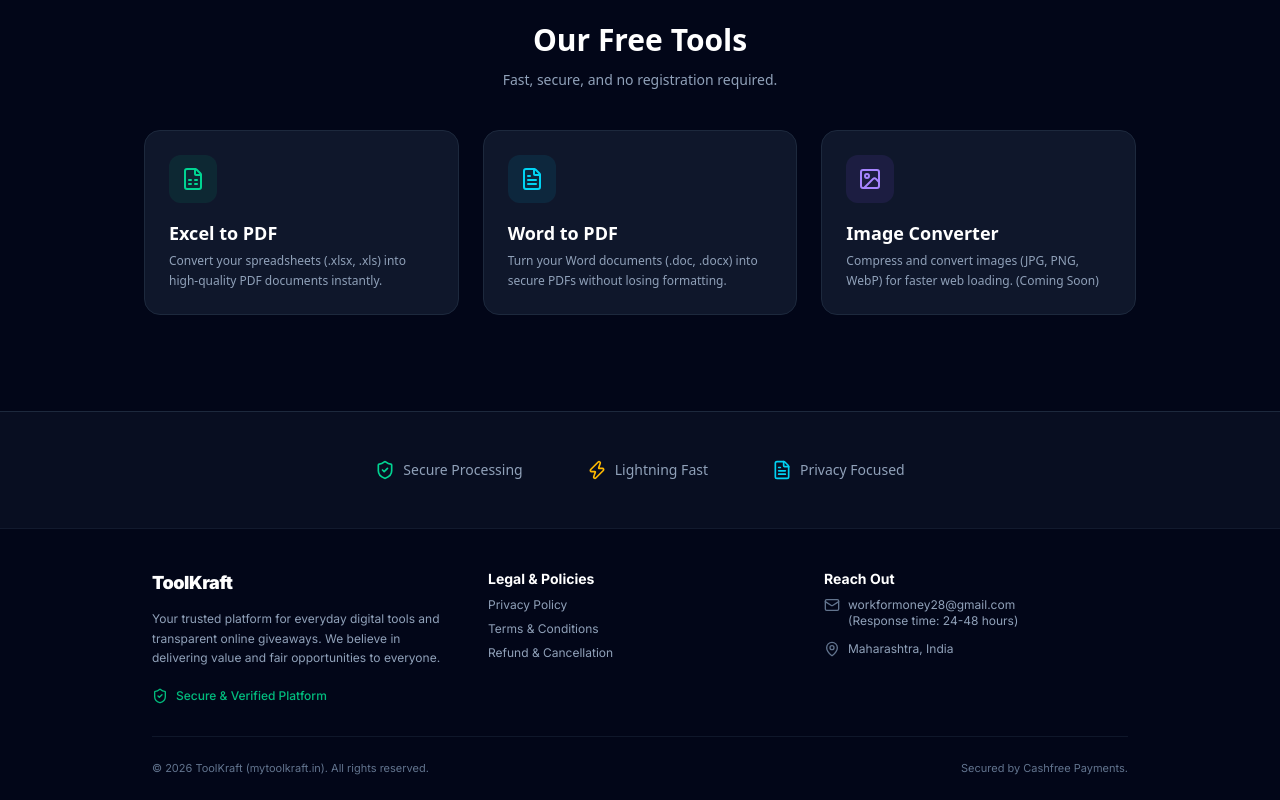
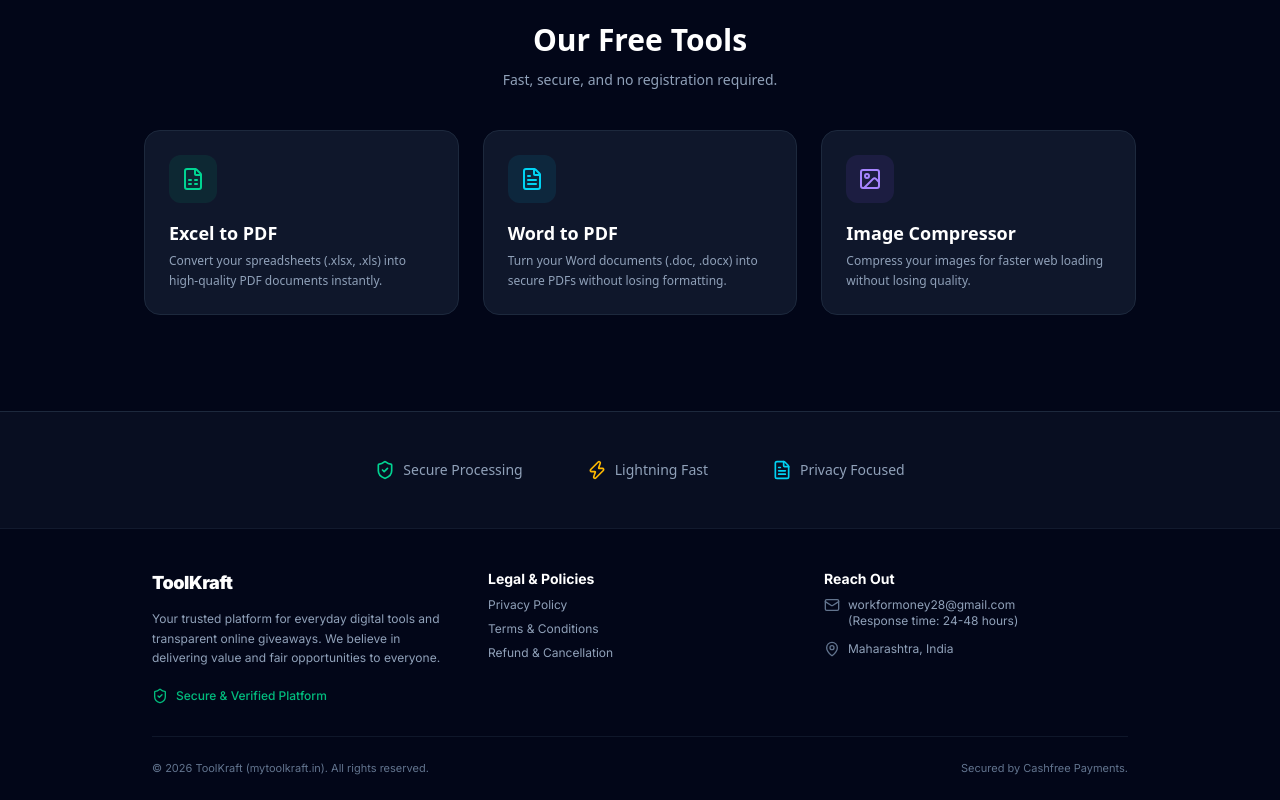
Before and after one commit to atulpatle28/toolnova, a Next.js app: page / in a window 1280 px wide. Shown: the part 1037-1837 px from the top of the page. Built offline with nearby package versions, Linux system fonts and the light colour scheme.

Commit message:
Fix tool links to point correctly inside the /tools directory

```diff
--- a/app/page.tsx
+++ b/app/page.tsx
@@ -78,7 +78,7 @@ export default function Home() {
         <div className="grid grid-cols-1 sm:grid-cols-2 md:grid-cols-3 gap-6">
 
           {/* Tool 1 */}
-          <Link href="/excel-to-pdf" className="group p-6 bg-slate-900 border border-slate-800 hover:border-emerald-500/50 rounded-2xl transition space-y-4 relative overflow-hidden block">
+          <Link href="/tools/excel-to-pdf" className="group p-6 bg-slate-900 border border-slate-800 hover:border-emerald-500/50 rounded-2xl transition space-y-4 relative overflow-hidden block">
             <div className="w-12 h-12 bg-emerald-500/10 text-emerald-400 rounded-xl flex items-center justify-center group-hover:scale-110 transition-transform">
               <FileSpreadsheet className="w-6 h-6" />
             </div>
@@ -89,7 +89,7 @@ export default function Home() {
           </Link>
 
           {/* Tool 2 */}
-          <Link href="/word-to-pdf" className="group p-6 bg-slate-900 border border-slate-800 hover:border-cyan-500/50 rounded-2xl transition space-y-4 relative overflow-hidden block">
+          <Link href="/tools/word-to-pdf" className="group p-6 bg-slate-900 border border-slate-800 hover:border-cyan-500/50 rounded-2xl transition space-y-4 relative overflow-hidden block">
             <div className="w-12 h-12 bg-cyan-500/10 text-cyan-400 rounded-xl flex items-center justify-center group-hover:scale-110 transition-transform">
               <FileText className="w-6 h-6" />
             </div>
@@ -100,13 +100,13 @@ export default function Home() {
           </Link>
 
           {/* Tool 3 */}
-          <Link href="#" className="group p-6 bg-slate-900 border border-slate-800 hover:border-violet-500/50 rounded-2xl transition space-y-4 relative overflow-hidden block">
+          <Link href="/tools/image-compressor" className="group p-6 bg-slate-900 border border-slate-800 hover:border-violet-500/50 rounded-2xl transition space-y-4 relative overflow-hidden block">
             <div className="w-12 h-12 bg-violet-500/10 text-violet-400 rounded-xl flex items-center justify-center group-hover:scale-110 transition-transform">
               <ImageIcon className="w-6 h-6" />
             </div>
             <div>
-              <h3 className="text-lg font-bold text-white mb-1">Image Converter</h3>
-              <p className="text-xs text-slate-400 leading-relaxed">Compress and convert images (JPG, PNG, WebP) for faster web loading. (Coming Soon)</p>
+              <h3 className="text-lg font-bold text-white mb-1">Image Compressor</h3>
+              <p className="text-xs text-slate-400 leading-relaxed">Compress your images for faster web loading without losing quality.</p>
             </div>
           </Link>
 
```
